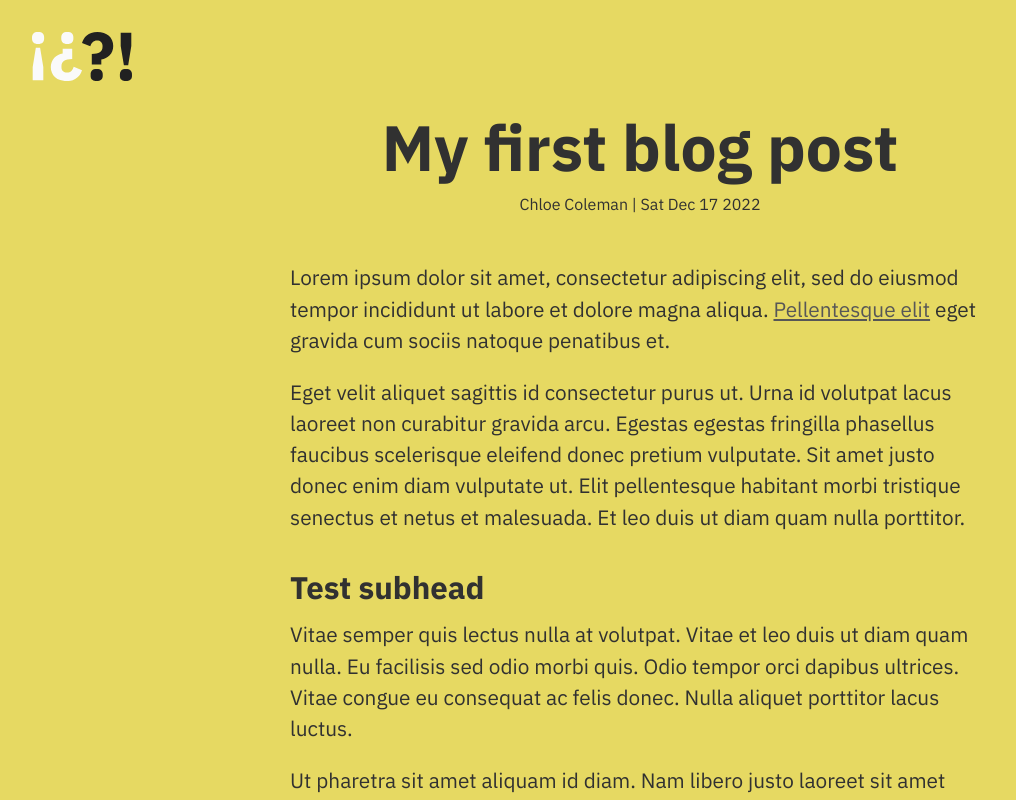
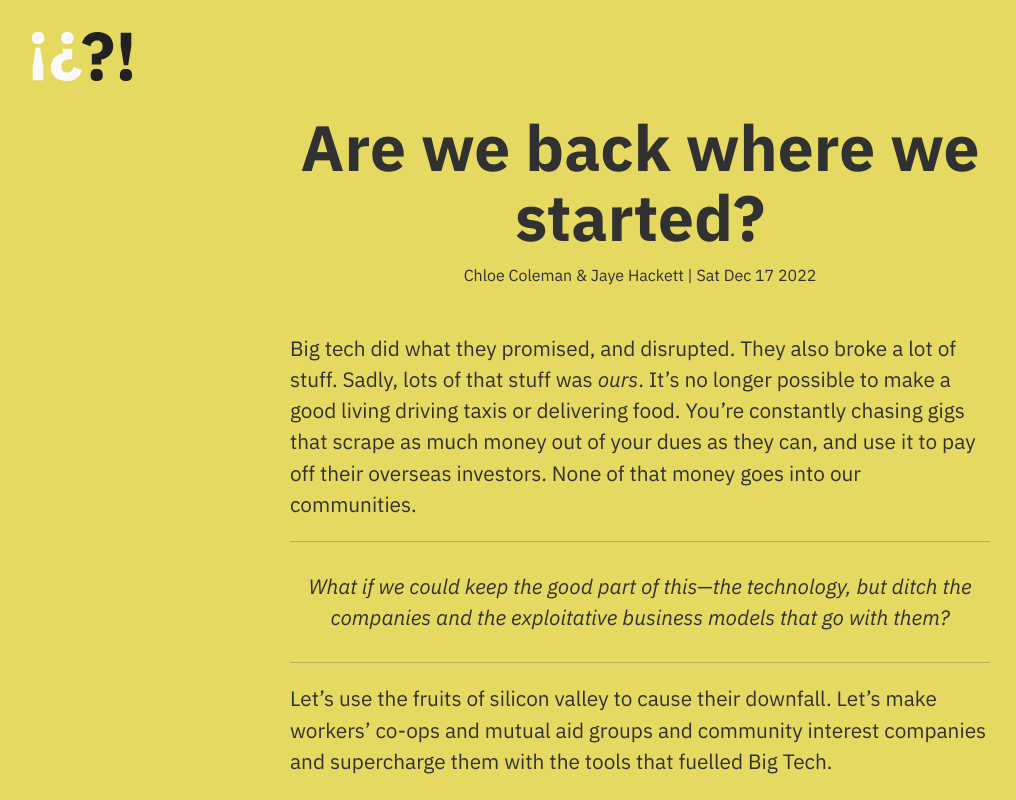
Before and after one commit to interrobang-uk/interrobang, an Eleventy site: page src/blog/example.md in a window 1280 px wide. Shown: the top 800 px of the page, without its empty margins (0-1016 px from the left). Built offline with nearby package versions, Linux system fonts and the light colour scheme; Eleventy itself is replaced by a stand-in of ours; files that its build step writes are made by us from their sources.

Commit message:
blockquote styles

```diff
--- a/src/blog/example.md
+++ b/src/blog/example.md
@@ -1,13 +1,15 @@
 ---
-title: My first blog post
-authors: Chloe Coleman
+title: Are we back where we started?
+authors: Chloe Coleman & Jaye Hackett
 layout: default.njk
 date: Last Modified
 ---
 
-Lorem ipsum dolor sit amet, consectetur adipiscing elit, sed do eiusmod tempor incididunt ut labore et dolore magna aliqua. [Pellentesque elit](http://example.com) eget gravida cum sociis natoque penatibus et.
+Big tech did what they promised, and disrupted. They also broke a lot of stuff. Sadly, lots of that stuff was _ours_. It’s no longer possible to make a good living driving taxis or delivering food. You’re constantly chasing gigs that scrape as much money out of your dues as they can, and use it to pay off their overseas investors. None of that money goes into our communities.
 
-Eget velit aliquet sagittis id consectetur purus ut. Urna id volutpat lacus laoreet non curabitur gravida arcu. Egestas egestas fringilla phasellus faucibus scelerisque eleifend donec pretium vulputate. Sit amet justo donec enim diam vulputate ut. Elit pellentesque habitant morbi tristique senectus et netus et malesuada. Et leo duis ut diam quam nulla porttitor.
+> What if we could keep the good part of this—the technology, but ditch the companies and the exploitative business models that go with them?
+
+Let’s use the fruits of silicon valley to cause their downfall. Let’s make workers’ co-ops and mutual aid groups and community interest companies and supercharge them with the tools that fuelled Big Tech.
 
 ## Test subhead
 
--- a/src/scss/_blog.scss
+++ b/src/scss/_blog.scss
@@ -8,7 +8,6 @@
   svg {
     width: 90px;
     height: auto;
-
 
     @media screen and (min-width: 600px) {
       width: 100px;
@@ -54,7 +53,7 @@ article {
   margin-top: 2rem;
   max-width: 700px;
   width: 100%;
-  font-size: 1.1rem;
+  font-size: 1.2rem;
   line-height: 1.5;
   margin-left: auto;
   margin-right: auto;
@@ -63,22 +62,6 @@ article {
     font-size: 1.3rem;
     margin-top: 3rem;
   }
-
-
-  // p:first-child:first-letter {
-  //   float: left;
-  //   font-size: 90px;
-  //   line-height: 60px;
-  //   padding-top: 10px;
-  //   padding-right: 8px;
-  //   padding-left: 0px;
-  //   margin-left: -5px;
-
-  //   @media screen and (min-width: 600px) {
-  //     font-size: 110px;
-  //   }
-  // }
-
 
   h2,
   h3,
@@ -94,12 +77,21 @@ article {
   }
 }
 
+blockquote {
+  border-top: 1px solid transparentize($black, 0.75);
+  border-bottom: 1px solid transparentize($black, 0.75);
+  text-align: center;
+  padding: 0.5rem;
+  margin: 0;
+  font-style: italic;
+}
+
 
 
 .blog-footer {
   text-align: center;
   margin-top: 3.5rem;
   padding: 1rem;
-  font-size: 0.9rem;
-  border-top: 2px solid transparentize($black, 0.75);
+  font-size: 1rem;
+  border-top: 1px solid transparentize($black, 0.75);
 }
```
